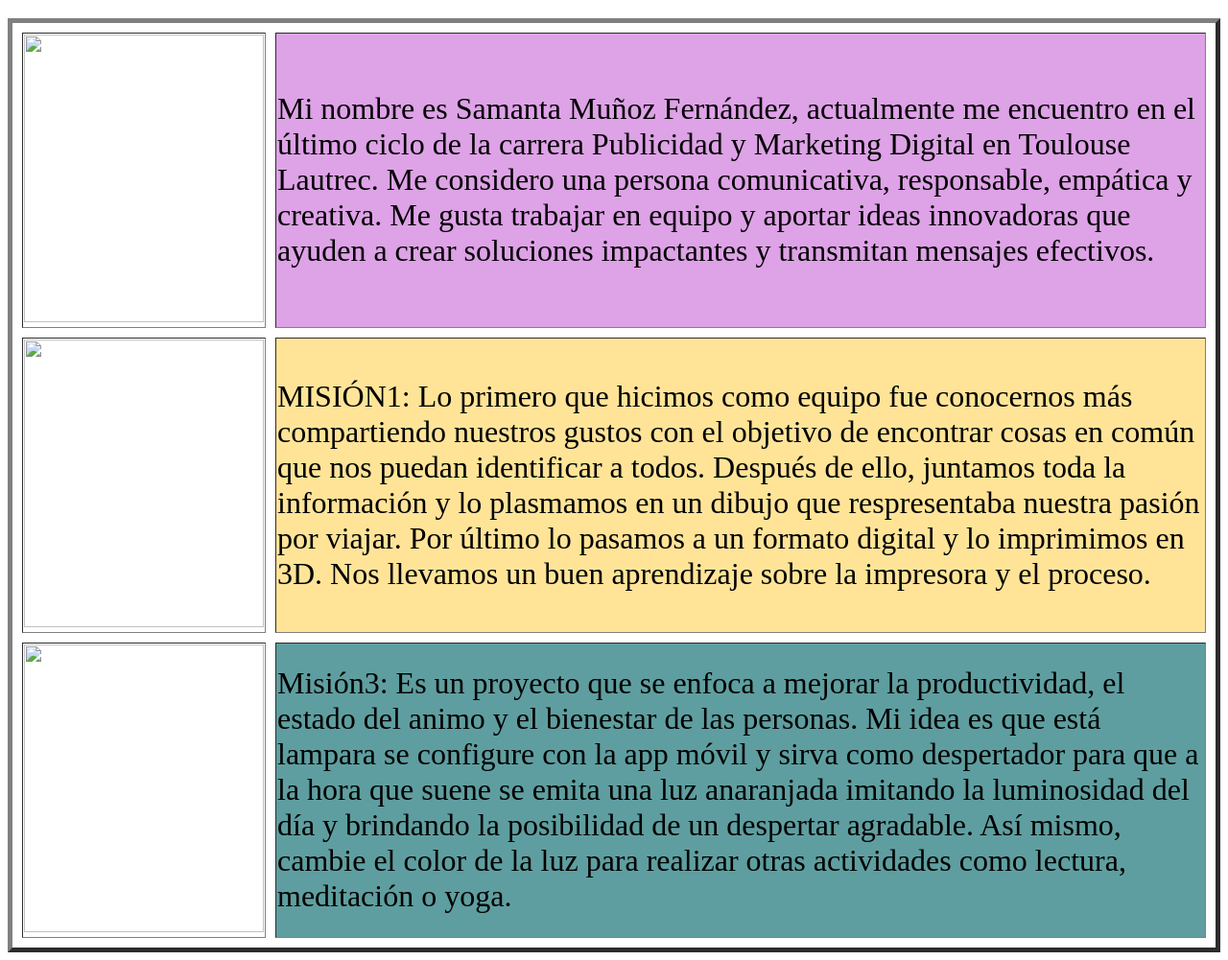
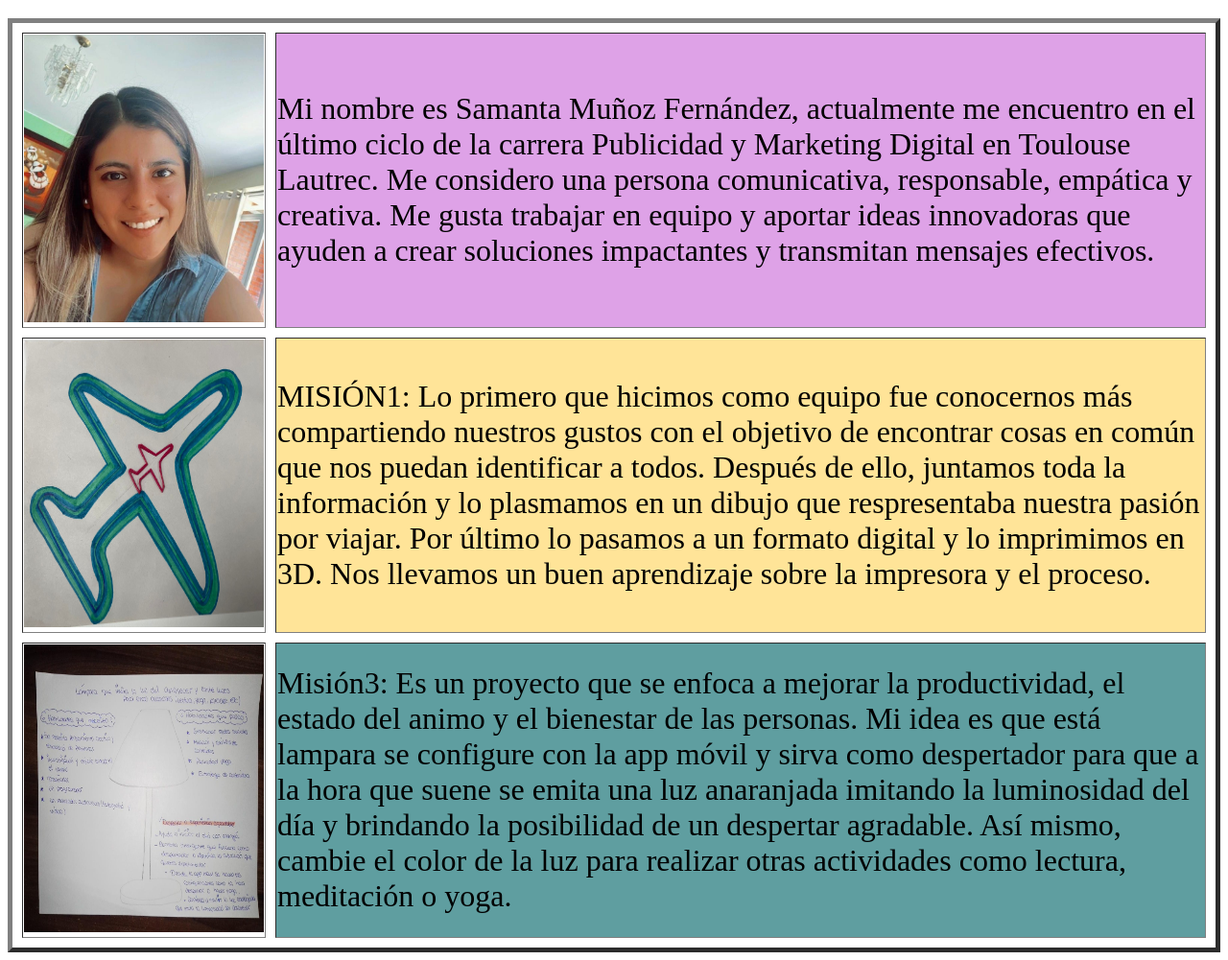
Before and after one commit to FabianVerastegui/Sam01, a plain HTML site: page index.html in a window 1280 px wide. Shown: the part 61-1062 px from the top of the page at 96% size. Drawn offline with Linux system fonts and the light colour scheme.

Commit message:
version4

```diff
--- a/index.html
+++ b/index.html
@@ -9,21 +9,21 @@
                 <table border="5" cellspacing="10">
                     <tr>
                         <td>
-                            <img height="300" width="250" src="./IMG/FOTO.jpg">
+                            <img height="300" width="250" src="./FOTO.jpg">
                         </td>
                         <td style="background-color: rgb(222, 162, 231); font-size: 200%;">Mi nombre es Samanta Muñoz Fernández, actualmente me encuentro en el último ciclo de la carrera Publicidad y Marketing Digital en Toulouse Lautrec. Me considero una persona comunicativa, responsable, empática y creativa. Me gusta trabajar en equipo y aportar ideas innovadoras que ayuden a crear soluciones impactantes y transmitan mensajes efectivos.</td>
 
                     </tr>
                     <tr>
                         <td>
-                            <IMG height= "300" width= "250" src="./IMG/MISIÓN1.jpg"></IMG>
+                            <IMG height= "300" width= "250" src="./MISIÓN1.jpg"></IMG>
                         </td>
                         <td style="background-color: rgb(255, 228, 152); font-size: 200%;">MISIÓN1: Lo primero que hicimos como equipo fue conocernos más compartiendo nuestros gustos con el objetivo de encontrar cosas en común que nos puedan identificar a todos. Después de ello, juntamos toda la información y lo plasmamos en un dibujo que respresentaba nuestra pasión por viajar. Por último lo pasamos a un formato digital y lo imprimimos en 3D. Nos llevamos un buen aprendizaje sobre la impresora y el proceso.</td>
 
                     </tr>
                     <tr>
                         <td>
-                            <IMG height="300" width="250" src="./IMG/MISIÓN 3_IDEA.jpg"><IMG>
+                            <IMG height="300" width="250" src="./MISIÓN 3_IDEA.jpg"><IMG>
                         </td>
                         <td style="background-color: cadetblue; font-size: 200%;">Misión3: Es un proyecto que se enfoca a mejorar la productividad, el estado del animo y el bienestar de las personas. Mi idea es que está lampara se configure con la app móvil y sirva como despertador para que a la hora que suene se emita una luz anaranjada imitando la luminosidad del día y brindando la posibilidad de un despertar agradable. Así mismo, cambie el color de la luz para realizar otras actividades como lectura, meditación o yoga. </td>
 
```
